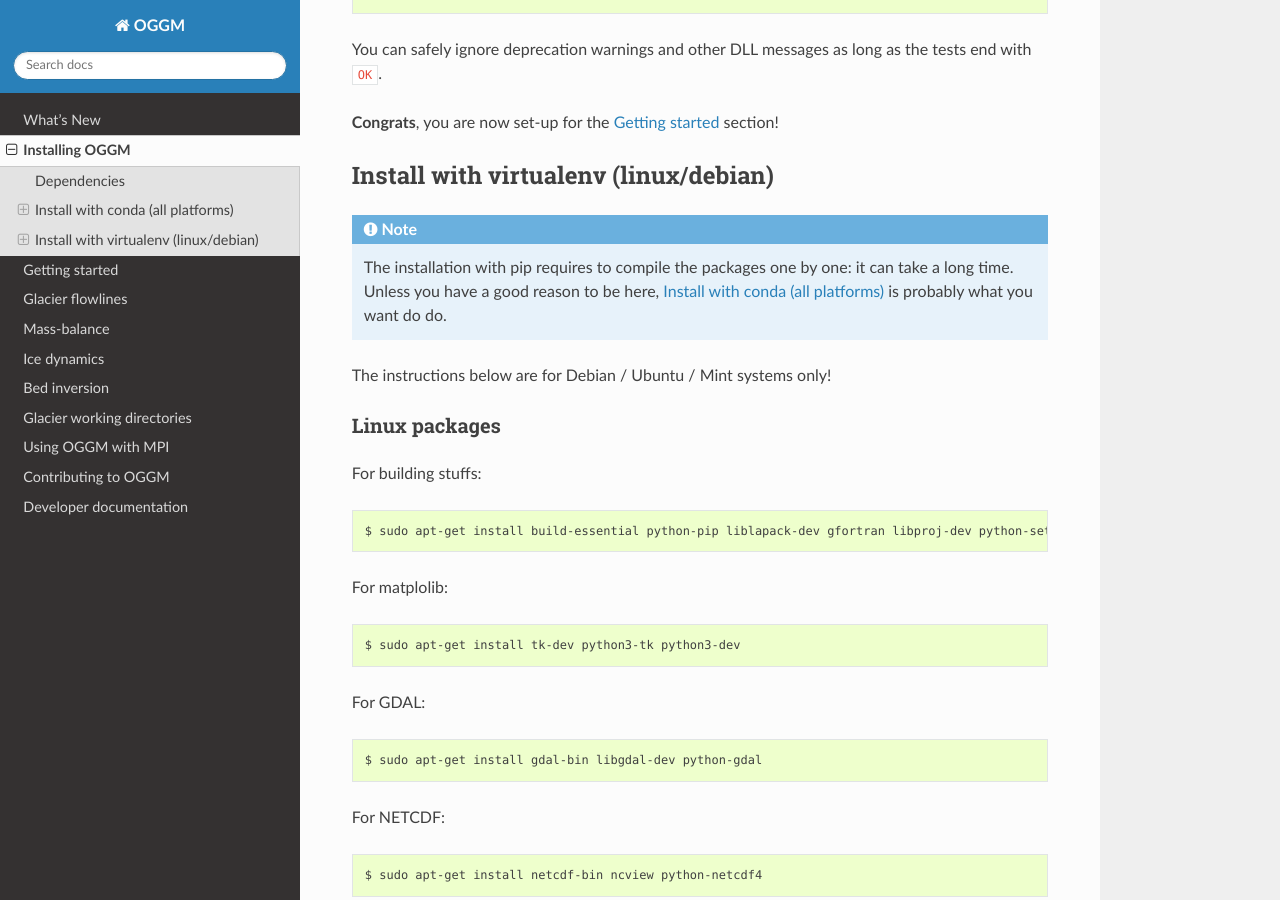
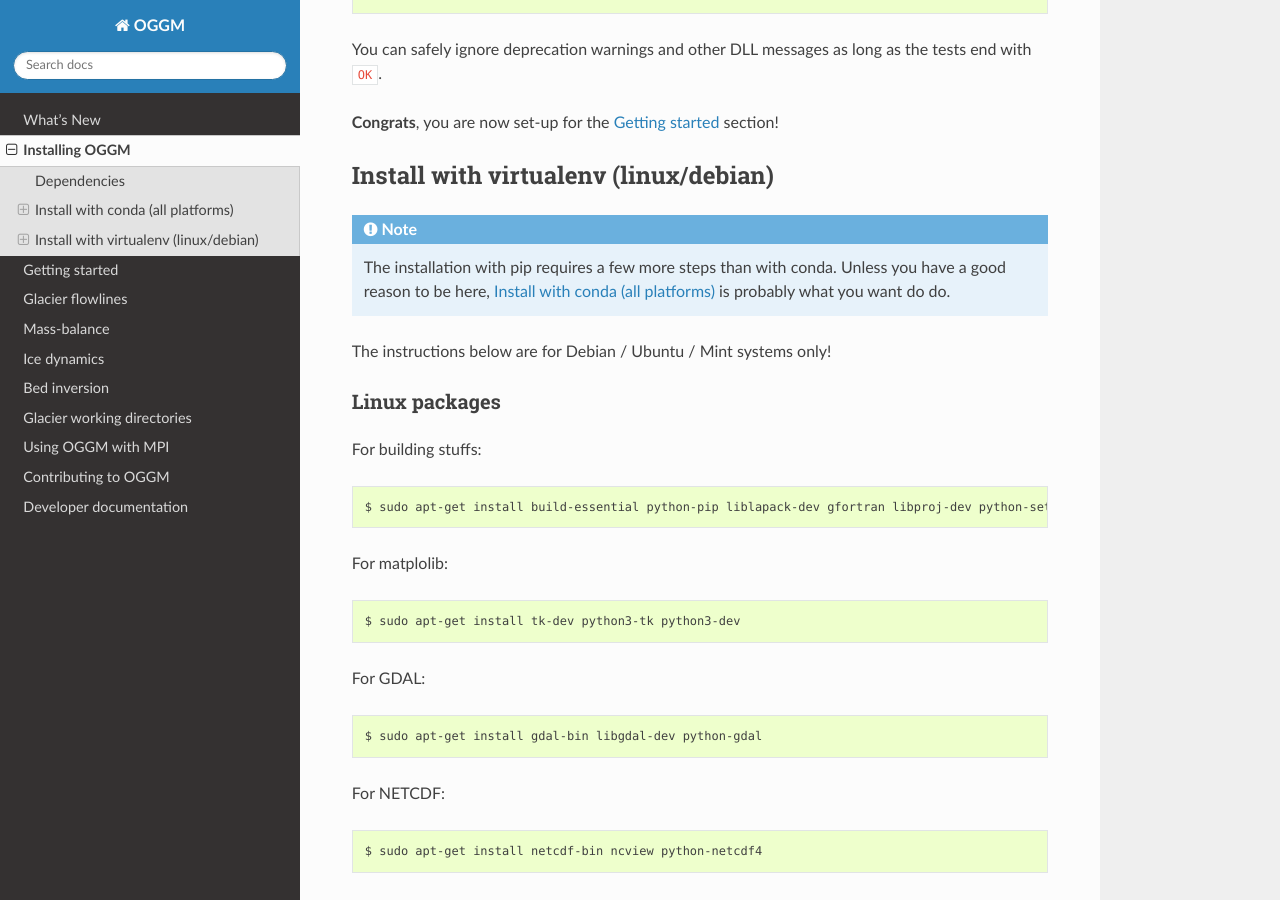
Before and after one commit to OGGM/oggm, a Sphinx documentation site: the page built from docs/installing-oggm.rst, in a window 1280 px wide and 900 px high, scrolled down 4276 px. Built offline with Sphinx 7.4.7 and the Read the Docs theme 2.0.0, drawn with Linux system fonts in a browser that asks for light colours; the version number could not be read and is left out; some of the changed text lies outside the part shown.

Commit message:
mini tweak in install docs

```diff
--- a/docs/installing-oggm.rst
+++ b/docs/installing-oggm.rst
@@ -7,10 +7,10 @@ OGGM itself is a pure python package, but it has several dependencies wich
 are not trivial to install. The instructions below are
 self-explanatory and should work on any platform.
 
-OGGM is fully `tested`_ with the python `version`_ 3.5 on linux and partially
+OGGM is fully `tested`_ with python `version`_ 3.5 on linux and partially
 tested with python 3.4 on `windows`_ (windows should be used for development
 purposes only). OGGM might work with python version 2.7, but it isn't tested
-any more and we `strongly recommend`_ to use python 3+.
+any more and we `strongly recommend`_ to use python 3.
 
 .. note::
 
@@ -233,8 +233,8 @@ Install with virtualenv (linux/debian)
 
 .. note::
 
-   The installation with pip requires to compile the packages one by one: it
-   can take a long time. Unless you have a good reason to be here,
+   The installation with pip requires a few more steps than with conda.
+   Unless you have a good reason to be here,
    `Install with conda (all platforms)`_ is probably what you want do do.
 
 The instructions below are for Debian / Ubuntu / Mint systems only!
```
Also changed, not shown: other parts of docs/installing-oggm.rst (+4 -0 lines).
